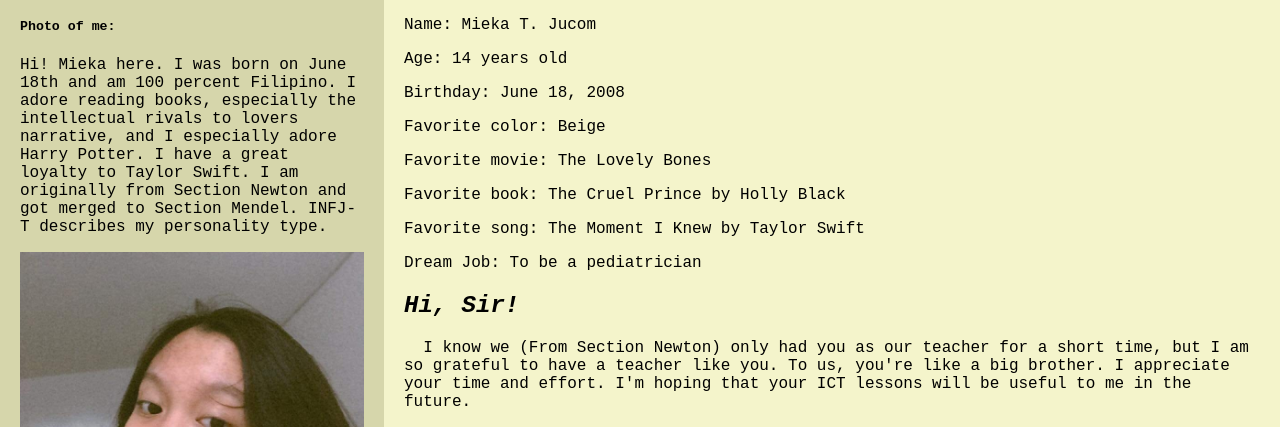
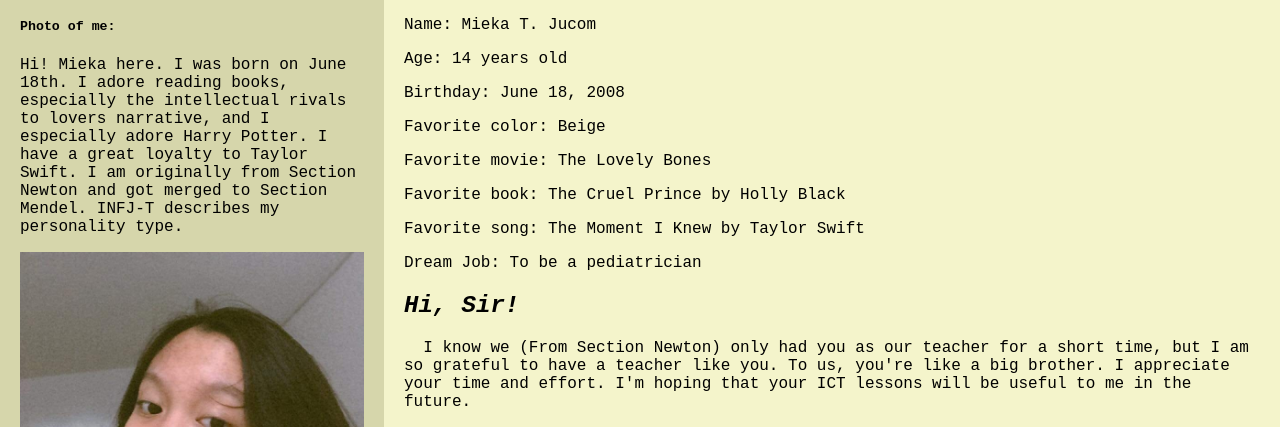
Before and after one commit to miekajucom/about-me, a plain HTML site: page index.html in a window 1280 px wide. Shown: the part 363-790 px from the top of the page. Drawn offline with Linux system fonts and the light colour scheme.

Commit message:
Update index.html

```diff
--- a/index.html
+++ b/index.html
@@ -78,7 +78,7 @@ h3 {
   <div class="side">
     <h2>About Me</h2>
     <h5>Photo of me:</h5>
-    <p>Hi! Mieka here. I was born on June 18th and am 100 percent Filipino. I adore reading books, especially the intellectual rivals to lovers narrative, and I especially adore Harry Potter. I have a great loyalty to Taylor Swift.
+    <p>Hi! Mieka here. I was born on June 18th. I adore reading books, especially the intellectual rivals to lovers narrative, and I especially adore Harry Potter. I have a great loyalty to Taylor Swift.
 	    I am originally from Section Newton and got merged to Section Mendel. INFJ-T describes my personality type. </p>
     <img src="mieka.jpg.jpg" alt="Mieka" width=100%>
   </div>
```
